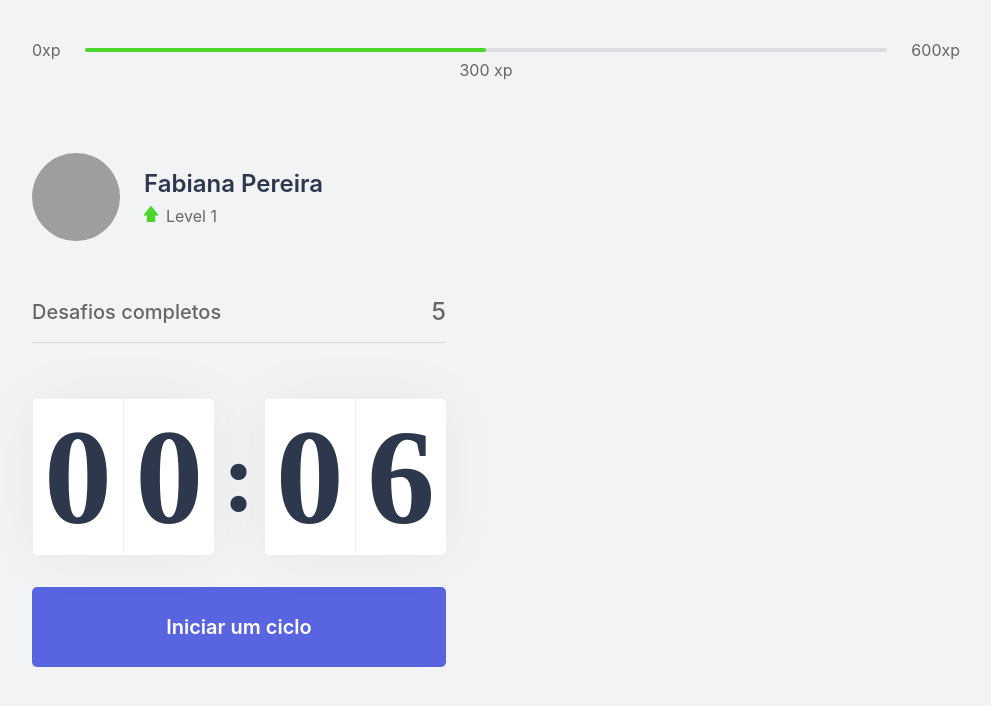
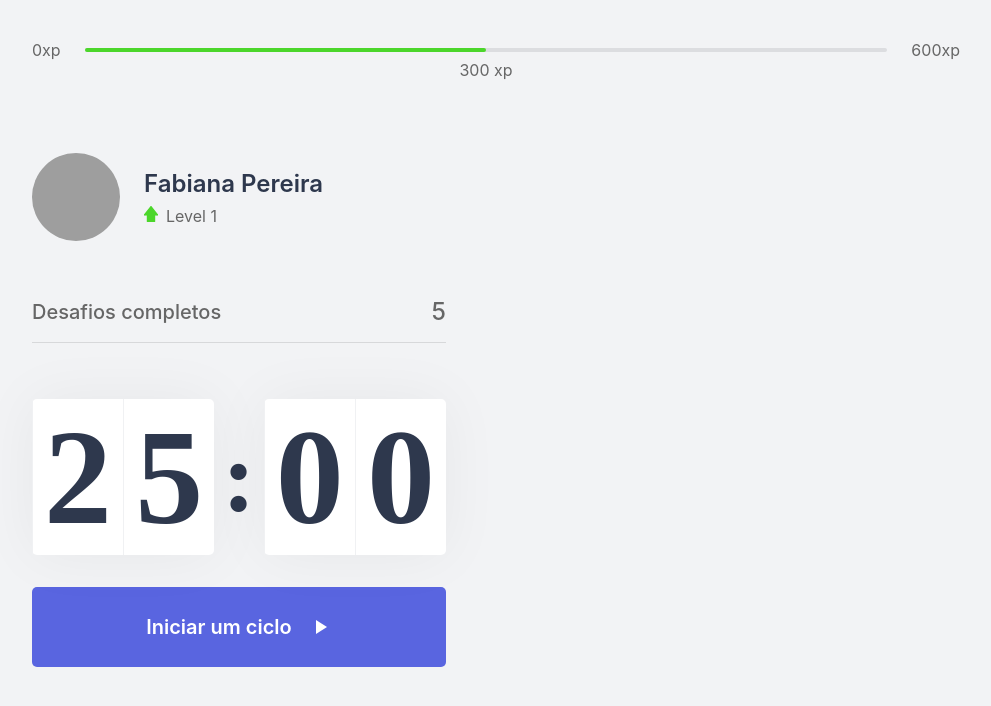
Before and after one commit to fabianapduarte/moveit-next, a Next.js app: page / in a window 1280 px wide. Shown: the top 706 px of the page, without its empty margins (144-1135 px from the left). Built offline with nearby package versions, Linux system fonts and the light colour scheme; grey boxes are pictures that could not be loaded.

Commit message:
adding icons to countdown button

```diff
--- a/src/components/Countdown.tsx
+++ b/src/components/Countdown.tsx
@@ -4,7 +4,7 @@ import styles from '../styles/components/Countdown.module.css';
 let countdownTimeout: NodeJS.Timeout;
 
 export function Countdown() {
-  const [time, setTime] = useState(0.1 * 60);
+  const [time, setTime] = useState(25 * 60);
   const [isActive, setIsActive] = useState(false);
   const [hasFinished, setHasFinished] = useState(false);
 
@@ -21,7 +21,7 @@ export function Countdown() {
   function resetCountdown() {
     clearTimeout(countdownTimeout);
     setIsActive(false);
-    setTime(0.1 * 60);
+    setTime(25 * 60);
   }
 
   useEffect(() => {
@@ -55,6 +55,7 @@ export function Countdown() {
           className={styles.countdownButton}
         >
           Ciclo encerrado
+          <img src="icons/check_circle.svg" alt="Ciclo concluído"/>
         </button>
       ) : (
         <>
@@ -65,6 +66,7 @@ export function Countdown() {
               onClick={resetCountdown}
             >
               Abandonar ciclo
+              <img src="icons/close.svg" alt="Abandonar ciclo"/>
             </button>
           ) : (
             <button
@@ -73,6 +75,7 @@ export function Countdown() {
               onClick={startCountdown}
             >
               Iniciar um ciclo
+              <img src="icons/play_arrow.svg" alt="Iniciar ciclo"/>
             </button>
           ) }
         </>
--- a/src/styles/components/Countdown.module.css
+++ b/src/styles/components/Countdown.module.css
@@ -59,6 +59,10 @@
   transition: background-color 0.2s;
 }
 
+.countdownButton img {
+  margin-left: 1rem;
+}
+
 .countdownButton:not(:disabled):hover {
   background: var(--blue-dark);
 }
@@ -74,6 +78,7 @@
 }
 
 .countdownButton:disabled {
+  border-bottom: 4px solid var(--green);
   background: var(--white);
   color: var(--text);
   cursor: not-allowed;
```
Also changed, not shown: public/icons/check_circle.svg (added), public/icons/play_arrow.svg (added).
